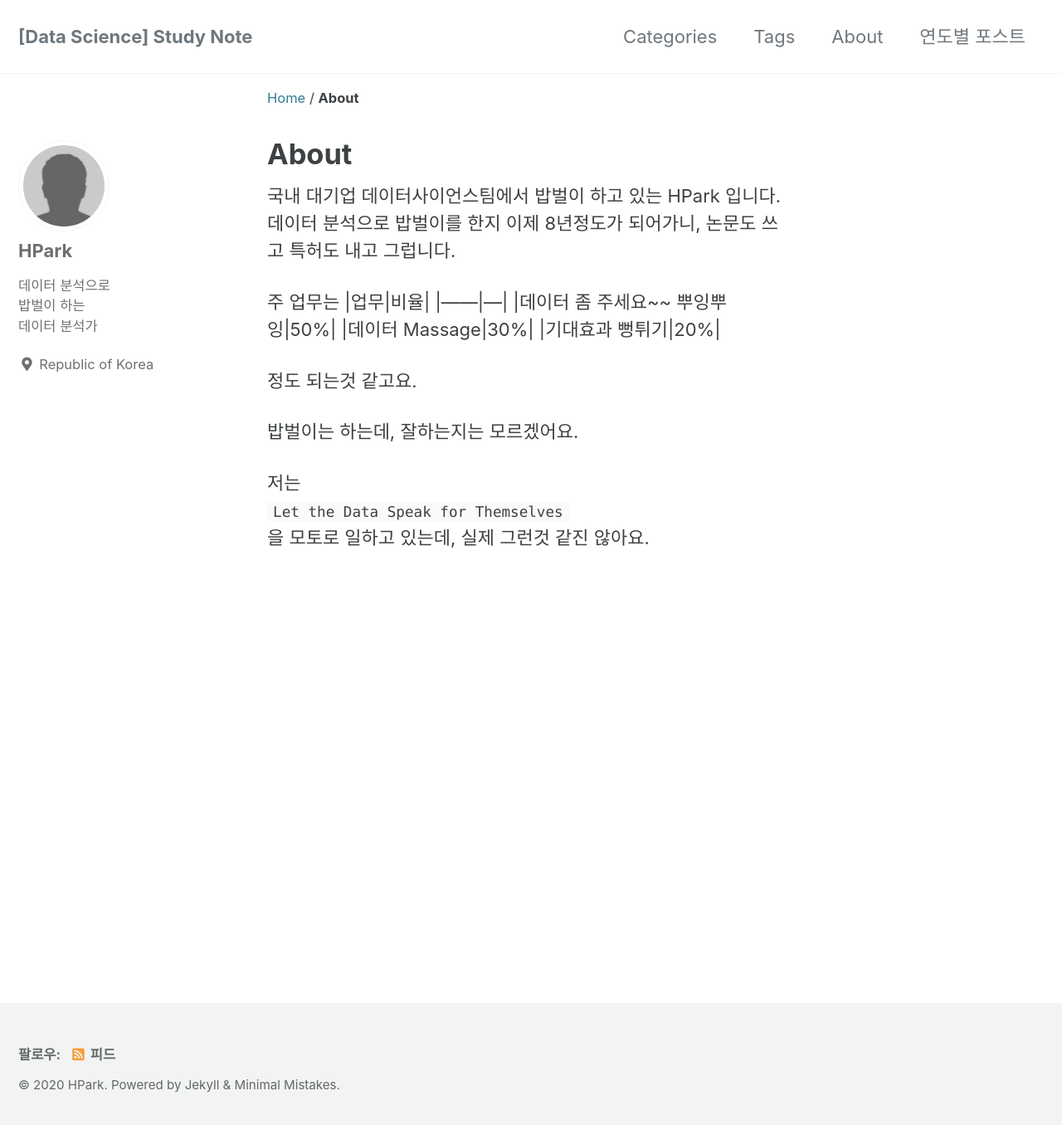
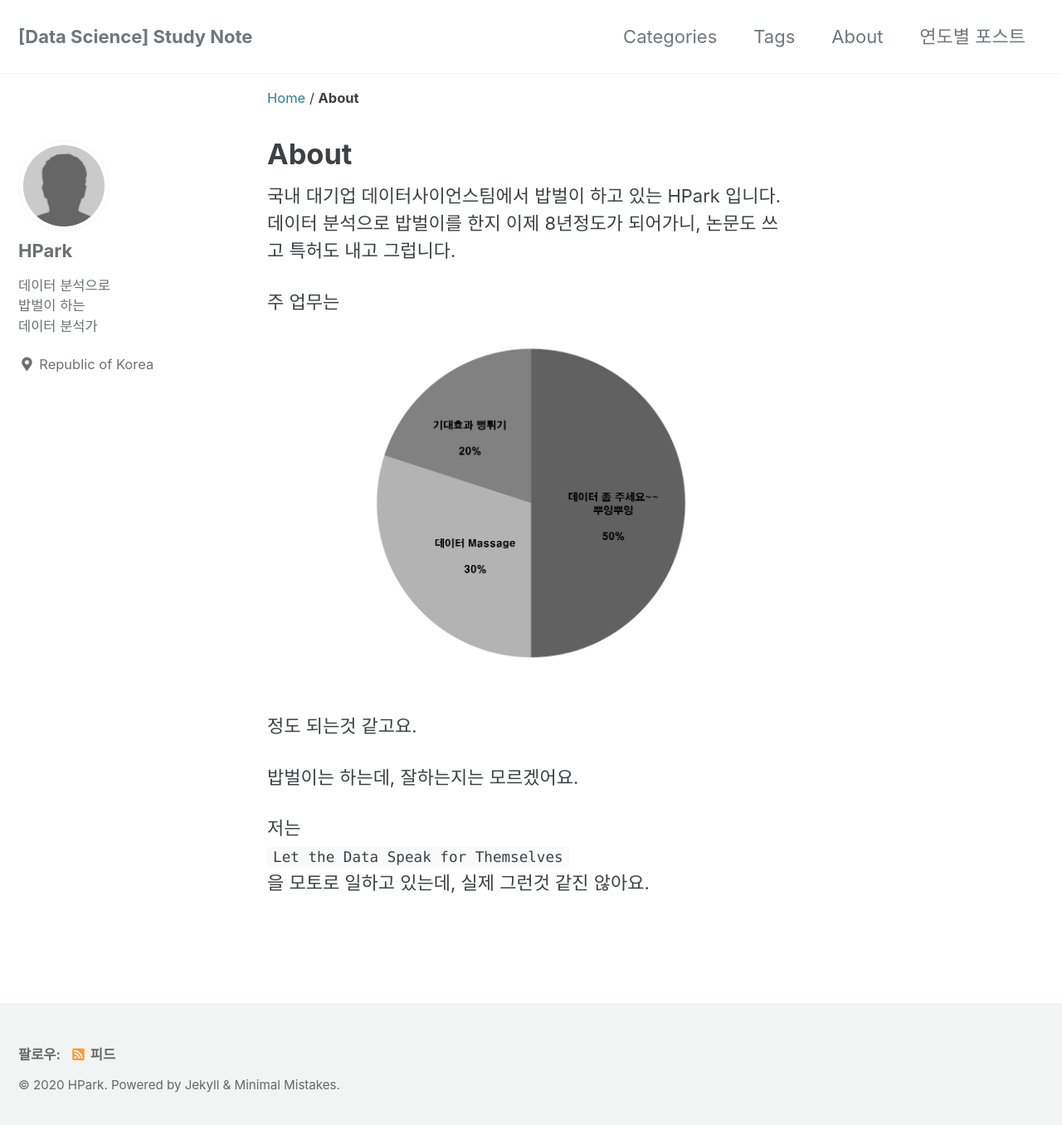
Before and after one commit to bonaza/bonaza.github.io, a Jekyll site: the page built from _pages/about.md, in a window 1280 px wide and 1364 px high. Shown: the top 1356 px of the window at 83% size. Built offline with Jekyll 4.4.1, drawn with Linux system fonts in a browser that asks for light colours; cached includes are drawn as plain includes.

Commit message:
Update about.md

```diff
--- a/_pages/about.md
+++ b/_pages/about.md
@@ -7,11 +7,7 @@ title: "About"
 데이터 분석으로 밥벌이를 한지 이제 8년정도가 되어가니, 논문도 쓰고 특허도 내고 그럽니다.
 
 주 업무는
-|업무|비율|
-|------|---|
-|데이터 좀 주세요~~ 뿌잉뿌잉|50%|
-|데이터 Massage|30%|
-|기대효과 뻥튀기|20%|
+![주 업무](/images/about.png)
 
 정도 되는것 같고요.
 
```
